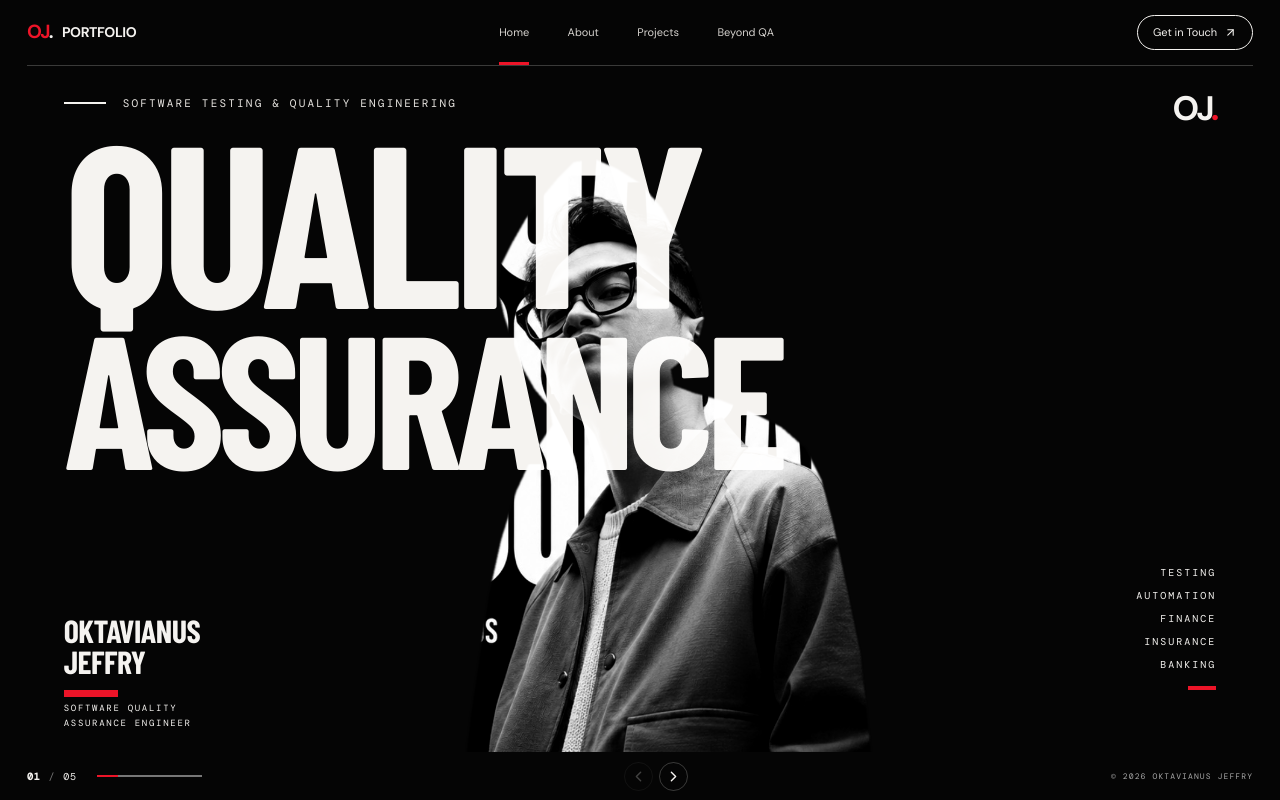
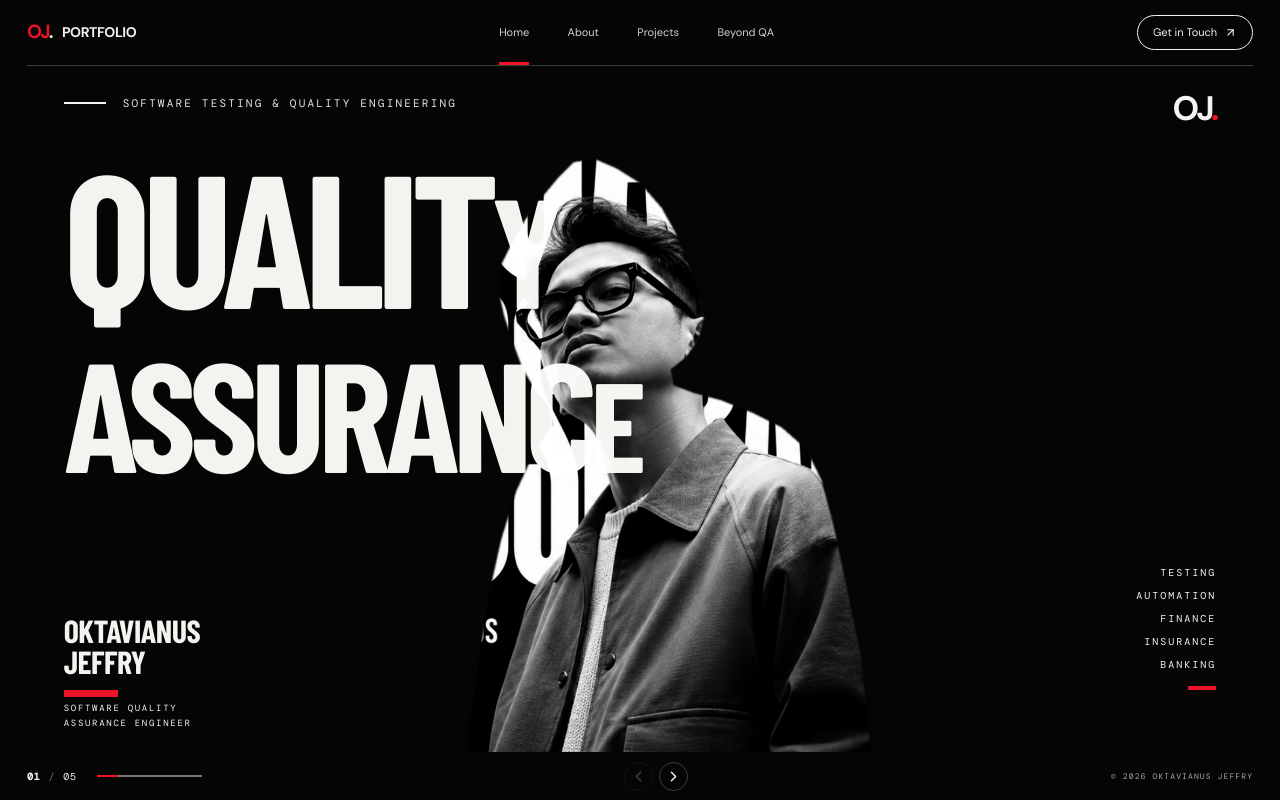
Before and after one commit to jeffry33/oktavianus-portfolio., a Next.js app: page / in a window 1280 px wide. Built offline with nearby package versions, Linux system fonts and the light colour scheme; a web font is replaced by a local one.

Commit message:
Animate only the Quality Assurance hero title

```diff
--- a/app/page.tsx
+++ b/app/page.tsx
@@ -129,7 +129,9 @@ export default function Home() {
           <motion.section key={active} className={`slide slide-${active + 1}`} custom={direction} variants={slideVariants} initial="initial" animate="animate" exit="exit">
             {active === 0 && <>
               <div className="hero-kicker"><span className="white-rule"/> SOFTWARE TESTING &amp; QUALITY ENGINEERING</div>
-              <div className="hero-title" aria-label="Quality Assurance"><span>QUALITY</span><span>ASSURANCE</span></div>
+              <div className="hero-title" aria-label="Quality Assurance">
+                {['QUALITY', 'ASSURANCE'].map((word) => <span className="hero-word" key={word}>{Array.from(word).map((letter, i) => <span className="hero-char" key={i} style={{ '--char-index': i } as React.CSSProperties}><span className="hero-char-inner">{letter}</span></span>)}</span>)}
+              </div>
               <Portrait className="hero-portrait" />
               <div className="hero-bottom-name"><strong>OKTAVIANUS<br/>JEFFRY</strong><i/></div>
               <div className="hero-specialties">{['TESTING','AUTOMATION','FINANCE','INSURANCE','BANKING'].map(x => <span key={x}>{x}</span>)}<i/></div>
```
